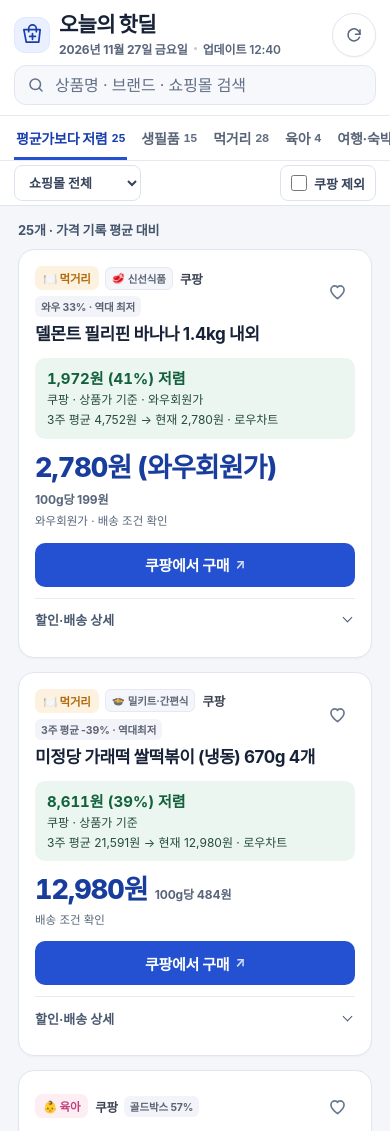
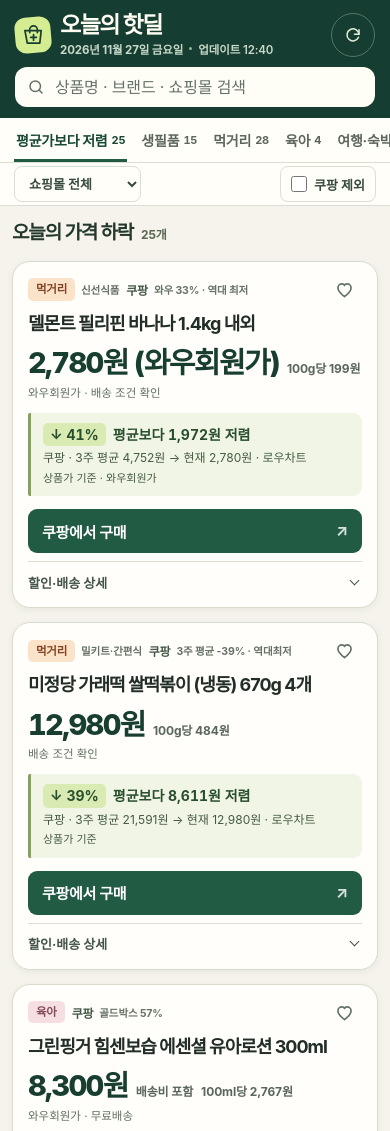
Before and after one commit to dzoo-creator/daily-hotdeals, a plain HTML site: page index.html in a window 390 px wide. Shown: the top 1131 px of the page. Drawn offline with Linux system fonts and the light colour scheme.

Commit message:
장보기 가격 카드와 모바일 탐색 화면 리디자인

```diff
--- a/index.html
+++ b/index.html
@@ -4,8 +4,8 @@
 <meta charset="utf-8">
 <meta name="viewport" content="width=device-width, initial-scale=1, viewport-fit=cover">
 <title>오늘의 핫딜 · 쇼핑몰 가격 비교</title>
-<meta name="description" content="매일 아침 업데이트되는 육아·생활·음식·의류 핫딜 모음">
-<meta name="theme-color" content="#ffffff">
+<meta name="description" content="생필품·먹거리·육아용품과 여행 특가의 평균 판매가, 현재가, 판매처별 가격을 비교하세요.">
+<meta name="theme-color" content="#163d31">
 <meta name="color-scheme" content="light">
 <meta name="format-detection" content="telephone=no">
 <meta name="apple-mobile-web-app-capable" content="yes">
@@ -444,6 +444,83 @@
     .wrap{padding-top:9px}
     .list-head{margin-bottom:6px}
   }
+  /* Grocery price board */
+  :root{
+    --bg:#f5f3eb;--card:#fffefa;--ink:#222d27;--ink-2:#59665c;
+    --line:#dcded1;--accent:#225b44;--accent-deep:#174833;--price:#173e30;
+    --radius:18px;
+  }
+  .hero{
+    background:#163d31;color:#faf9ea;border:0;
+    padding:calc(22px + env(safe-area-inset-top)) 18px 18px;
+  }
+  .mark{border:0;background:#d4ed91;color:#173e30;transform:rotate(-5deg)}
+  .mark svg{transform:rotate(5deg)}
+  h1{color:#fffdf3;letter-spacing:-.065em;line-height:1.1}
+  .date-line,.date-line .upd{color:#c8d9c9;font-size:11.5px}
+  .date-line .dot{background:#99b29c}
+  .icon-btn{color:#e6efdb;background:transparent;border-color:#577565}
+  .search{background:#fffef6;border:0;border-radius:12px}
+  .search input::placeholder,.search svg{color:#657269}
+  .toolbar{background:#fffef9;border-color:var(--line)}
+  .tab[aria-pressed="true"]{background:#e9f1d7;border-color:#cddabc}
+  .tab,.tab .n,.chip.sub .n{color:#5c665d}
+  .exclude,.mall-filter{border-color:var(--line);background:#fffef9;color:#384b3d}
+  .exclude:has(input:checked){background:#e9f1d7;border-color:#adc494;color:#234e32}
+  .list-head{display:flex;align-items:baseline;justify-content:flex-start;gap:8px;flex-wrap:wrap;margin:6px 0 12px}
+  .list-title{margin:0;font-size:22px;line-height:1.3;letter-spacing:-.06em;color:#23382b}
+  #resultCount{color:#596754;font-size:12px;font-weight:700}
+  .list-head .reset{margin-left:auto}
+  .card{background:var(--card);border:1px solid #d8dcce;box-shadow:0 2px 7px #283a2110}
+  .card-head{min-height:29px;gap:6px}
+  .cat{padding:3px 8px;border-radius:5px;line-height:1.4}
+  .cat-food{color:#824222;background:#fae3c8}
+  .cat-living{color:#305b42;background:#e2edda}
+  .cat-baby{color:#844a57;background:#f5dfe3}
+  .subcat,.tag{background:transparent;border:0;padding:0;color:#677266}
+  .mall{color:#435846;font-size:12px}
+  .wish{color:#627364}
+  .title{font-size:clamp(18px,2.2vw,22px);line-height:1.36;letter-spacing:-.055em;margin-top:8px}
+  .price-line{margin-top:12px;gap:8px}
+  .price{font-size:clamp(29px,5vw,35px);line-height:1.05;letter-spacing:-.055em}
+  .price-note{color:#617061}
+  .history{
+    margin-top:11px;gap:4px;padding:10px 12px;background:#f1f5e6;
+    border-radius:2px 9px 9px 2px;border-left:3px solid #87a15a;color:#465b43;
+  }
+  .history strong{display:flex;align-items:center;gap:7px;color:#294e2d;font-size:14px;flex-wrap:wrap}
+  .drop-rate{padding:2px 7px;background:#d9eab3;border-radius:5px;font-size:14px;font-variant-numeric:tabular-nums}
+  .history small{font-size:11px}
+  .history a{color:inherit;text-underline-offset:2px}
+  .buy{background:var(--accent);color:white;border-radius:9px;justify-content:space-between;padding-inline:14px}
+  .buy .arrow{font-size:16px}
+  .buy.soft,.buy.soft:hover,.coupon{background:#eff3e7;border-color:#d0dbc7;color:#2d553a}
+  .details{margin-top:8px;border-color:var(--line);color:#445548}
+  .details + .details{margin-top:0}
+  .details summary{min-height:40px}
+  .rank-details summary{color:var(--accent-deep)}
+  .offer-block{margin:1px 0 10px}
+  .offer-row,.offer-single{background:#fafaf5;border-color:var(--line)}
+  .offer-list li:first-child .offer-row{background:#eef4e2;border-color:#cadab7}
+  .offer-rank{background:#e8ecdf}
+  @media(min-width:740px){
+    .hero{display:grid;grid-template-columns:minmax(0,610px) minmax(270px,370px);align-items:center;justify-content:center;gap:20px}
+    .hero .search{margin:0;max-width:none}
+    .hero .hero-top{max-width:none}
+    .wrap{padding-top:22px}
+  }
+  @media(max-width:640px){
+    .hero{padding:calc(13px + env(safe-area-inset-top)) 15px 11px}
+    .hero h1{font-size:23px}
+    .search{margin-top:10px}
+    .tabs{border-color:var(--line)}
+    .tab[aria-pressed="true"]{background:transparent;box-shadow:inset 0 -3px var(--accent)}
+    .filter-row{padding-block:3px}
+    .list-title{font-size:19px}
+    .wrap{padding-inline:12px}
+    .card{padding:13px 15px 5px}
+    .card:has(> .buy:last-child){padding-bottom:14px}
+  }
   @media (prefers-reduced-motion: reduce){
     *,*::before,*::after{animation-duration:.001ms !important;animation-iteration-count:1 !important;transition-duration:.001ms !important}
   }
@@ -488,6 +565,7 @@
 
 <main class="wrap">
   <div class="list-head">
+    <h2 id="listTitle" class="list-title">오늘의 가격 하락</h2>
     <span id="resultCount" aria-live="polite">불러오는 중</span>
     <button class="reset" id="resetFilter" type="button" hidden>필터 초기화</button>
   </div>
@@ -930,11 +1008,11 @@
     var rate = saving.ratio * 100;
     var discount = rate >= 1 ? Math.floor(rate) + '%' : '<span aria-label="1% 미만">1% 미만</span>';
     return '<div class="history">' +
-      '<strong>' + (history.approximate ? '약 ' : '') + won.format(saving.difference) + '원 (' + discount + ') 저렴</strong>' +
-      '<span>' + esc(offer.mall) + ' · ' + (travel ? '같은 예약 조건' : '상품가 기준') +
-      (offer.condition ? ' · ' + esc(offer.condition) : '') + '</span>' +
-      '<span>' + esc(history.period) + ' 평균 ' + (history.approximate ? '약 ' : '') + won.format(saving.average) +
-      '원 → 현재 ' + won.format(offer.price) + '원 · ' + source + '</span></div>';
+      '<strong><b class="drop-rate">↓ ' + discount + '</b>평균보다 ' + (history.approximate ? '약 ' : '') + won.format(saving.difference) + '원 저렴</strong>' +
+      '<span>' + esc(offer.mall) + ' · ' + esc(history.period) + ' 평균 ' + (history.approximate ? '약 ' : '') + won.format(saving.average) +
+      '원 → 현재 ' + won.format(offer.price) + '원 · ' + source + '</span>' +
+      '<small>' + (travel ? '같은 예약 조건' : '상품가 기준') +
+      (offer.condition ? ' · ' + esc(offer.condition) : '') + '</small></div>';
   }
 
   function buyHTML(offer) {
@@ -978,17 +1056,16 @@
     var price = total !== null ? won.format(total) + '원' :
       best.priceText || (best.price !== null ? won.format(best.price) + '원' : '가격 확인');
     var bestMeta = offerMeta(best, travel);
-    var priceHTML = ranks || '<div class="price-line">' +
+    var priceHTML = '<div class="price-line">' +
       '<span class="price' + (best.price === null ? ' event' : '') + '">' + esc(price) + '</span>' +
       (total !== null ? '<span class="unit">' + (travel ? '필수비용 포함' : '배송비 포함') + '</span>' : '') +
       (best.primary && d.unit ? '<span class="unit">' + esc(d.unit) + '</span>' : '') + '</div>' +
-      (bestMeta ? '<p class="price-note">' + esc(bestMeta) + '</p>' : '') +
-      buyHTML(best);
+      (bestMeta ? '<p class="price-note">' + esc(bestMeta) + '</p>' : '');
 
     return '<article class="card" data-id="' + esc(d.id) + '" style="--i:' + Math.min(i, 11) + '">' +
       '<div class="card-head">' +
-        '<span class="cat cat-' + cat.cls + '">' + cat.icon + ' ' + cat.label + '</span>' +
-        (sub ? '<span class="subcat" title="' + esc(sub.desc) + '"><span aria-hidden="true">' + sub.icon + '</span>' + esc(sub.label) + '</span>' : '') +
+        '<span class="cat cat-' + cat.cls + '">' + cat.label + '</span>' +
+        (sub ? '<span class="subcat" title="' + esc(sub.desc) + '">' + esc(sub.label) + '</span>' : '') +
         (best.mall ? '<span class="mall">' + esc(best.mall) + '</span>' : '') +
         (best.primary && d.tag ? '<span class="tag">' + esc(d.tag) + '</span>' : '') +
         '<button class="wish' + (on ? ' on' : '') + '" type="button" data-wish="' + esc(d.id) + '"' +
@@ -997,8 +1074,10 @@
         '</button>' +
       '</div>' +
       '<h2 class="title">' + esc(d.title) + '</h2>' +
+      priceHTML +
       savingHTML(entry.saving, travel) +
-      priceHTML +
+      buyHTML(best) +
+      (ranks ? '<details class="details rank-details"><summary>판매처별 가격 비교</summary>' + ranks + '</details>' : '') +
       detailsHTML(d, showPrimary) +
     '</article>';
   }
@@ -1024,7 +1103,9 @@
     if (state.cat === 'hot') items.sort(function (a, b) { return b.saving.ratio - a.saving.ratio; });
     syncControls(entries);
     var subNow = state.sub !== 'all' ? SUB_META[state.sub] : null;
-    resultEl.textContent = items.length + (state.cat === 'hot' ? '개 · 가격 기록 평균 대비' : '개 딜') +
+    $('listTitle').textContent = state.q ? '검색 결과' : state.cat === 'hot' ? '오늘의 가격 하락' :
+      state.cat === 'wish' ? '찜한 딜' : state.cat === 'all' ? '전체 상품' : CAT_META[state.cat].label;
+    resultEl.textContent = items.length + '개' +
       (state.mall !== 'all' ? ' · ' + mallEl.options[mallEl.selectedIndex].text : '') +
       (subNow ? ' · ' + subNow.label : '') +
       (state.excludeCoupang ? ' · 쿠팡 제외' : '');
```
